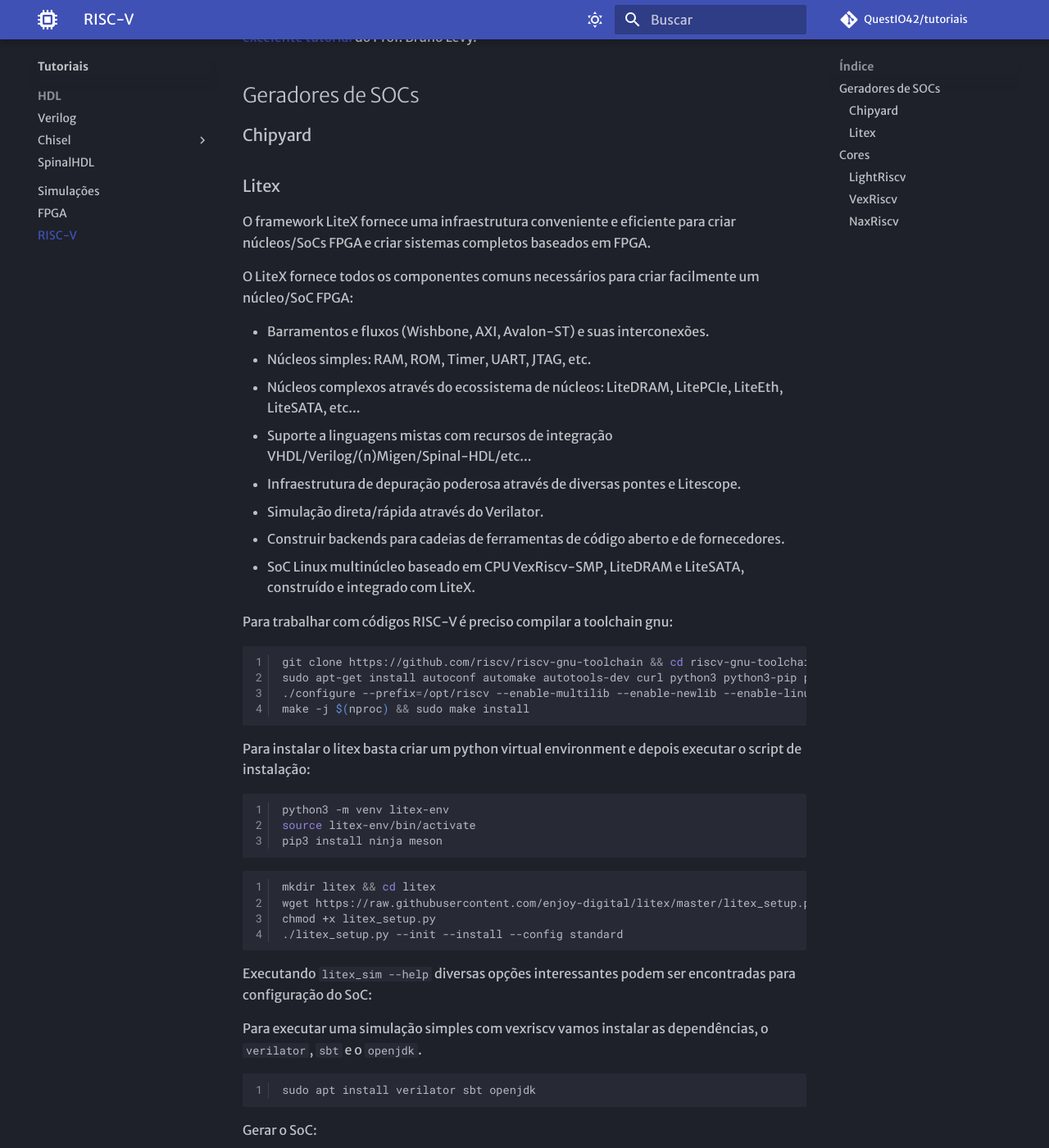
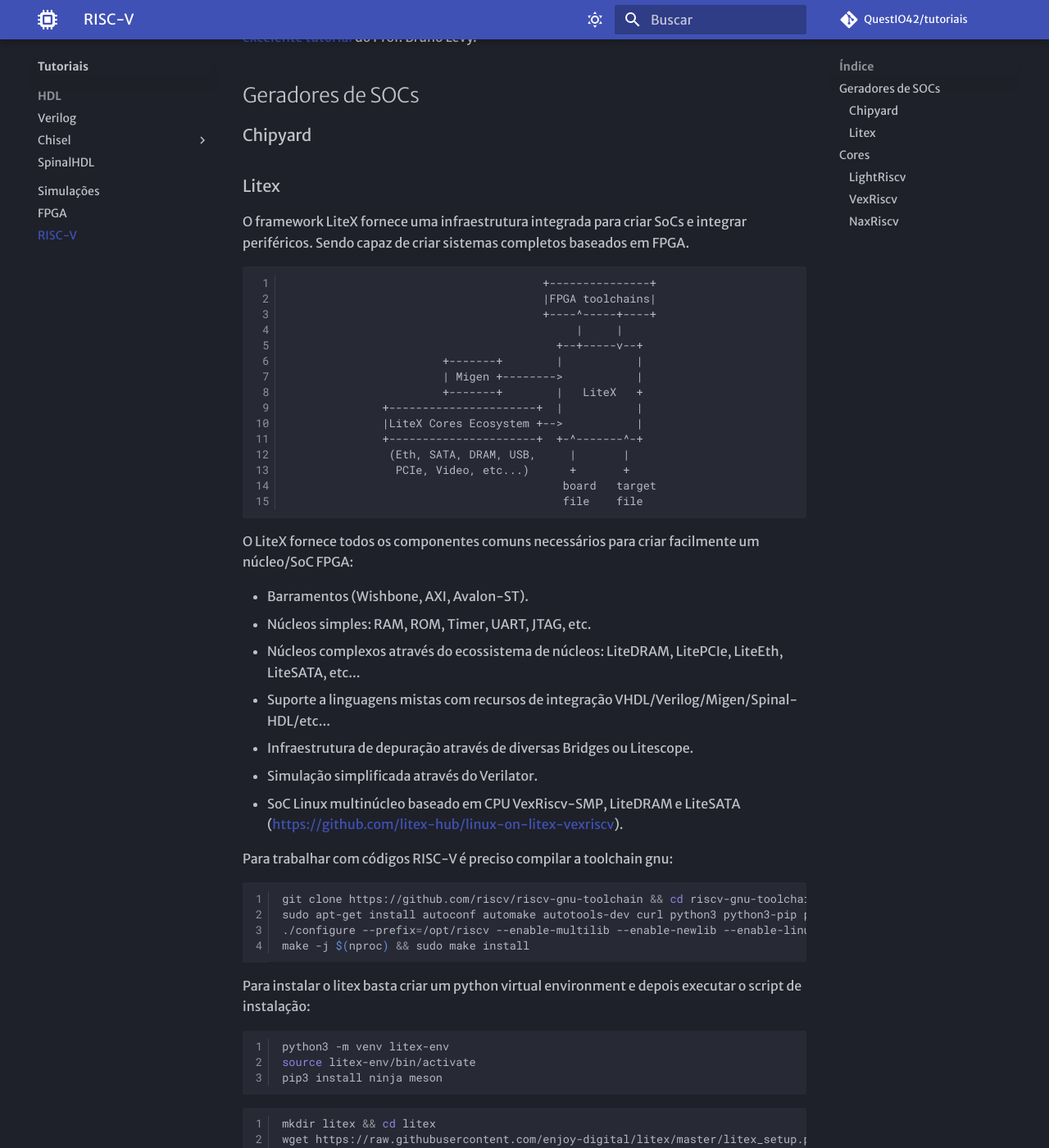
Before and after one commit to QuestIO42/tutoriais, an MkDocs documentation site: the page built from docs/RISCV.md, in a window 1280 px wide and 1400 px high, scrolled down 2356 px. Shown: the whole window at 82% size. Built offline with MkDocs 1.6.1 and Material for MkDocs 9.7.7, drawn with Linux system fonts in a browser that asks for light colours; comment, search, counter and statistics services are not loaded; some of the changed text lies outside the part shown.

Commit message:
update: fix some things

````diff
--- a/docs/RISCV.md
+++ b/docs/RISCV.md
@@ -68,18 +68,35 @@
 
 ### Litex
 
-O framework LiteX fornece uma infraestrutura conveniente e eficiente para criar núcleos/SoCs FPGA e criar sistemas completos baseados em FPGA.
+O framework LiteX fornece uma infraestrutura integrada para criar SoCs e integrar periféricos. Sendo capaz de criar sistemas completos baseados em FPGA.
+
+```txt
+                                      +---------------+
+                                      |FPGA toolchains|
+                                      +----^-----+----+
+                                           |     |
+                                        +--+-----v--+
+                       +-------+        |           |
+                       | Migen +-------->           |
+                       +-------+        |   LiteX   +
+              +----------------------+  |           |
+              |LiteX Cores Ecosystem +-->           |
+              +----------------------+  +-^-------^-+
+               (Eth, SATA, DRAM, USB,     |       |
+                PCIe, Video, etc...)      +       +
+                                         board   target
+                                         file    file
+```
 
 O LiteX fornece todos os componentes comuns necessários para criar facilmente um núcleo/SoC FPGA:
 
-- Barramentos e fluxos (Wishbone, AXI, Avalon-ST) e suas interconexões.
+- Barramentos (Wishbone, AXI, Avalon-ST).
 - Núcleos simples: RAM, ROM, Timer, UART, JTAG, etc.
 - Núcleos complexos através do ecossistema de núcleos: LiteDRAM, LitePCIe, LiteEth, LiteSATA, etc...
-- Suporte a linguagens mistas com recursos de integração VHDL/Verilog/(n)Migen/Spinal-HDL/etc...
-- Infraestrutura de depuração poderosa através de diversas pontes e Litescope.
-- Simulação direta/rápida através do Verilator.
-- Construir backends para cadeias de ferramentas de código aberto e de fornecedores.
-- SoC Linux multinúcleo baseado em CPU VexRiscv-SMP, LiteDRAM e LiteSATA, construído e integrado com LiteX.
+- Suporte a linguagens mistas com recursos de integração VHDL/Verilog/Migen/Spinal-HDL/etc...
+- Infraestrutura de depuração através de diversas Bridges ou Litescope.
+- Simulação simplificada através do Verilator.
+- SoC Linux multinúcleo baseado em CPU VexRiscv-SMP, LiteDRAM e LiteSATA (https://github.com/litex-hub/linux-on-litex-vexriscv).
 
 Para trabalhar com códigos RISC-V é preciso compilar a toolchain gnu:
 ```sh
@@ -114,10 +131,11 @@
 litex_sim --integrated-main-ram-size=0x10000 --cpu-type=vexriscv --no-compile-gateware
 ```
 
-Para executar um código simples de exemplo vamos executar:
+Para executar um código simples simulado como exemplo vamos executar o `donut`:
 ```sh
+litex_sim --integrated-sram-size=0x2000 --integrated-main-ram-size=0x10000 --cpu-type=vexriscv --cpu-variant=full --no-compile-gateware
 litex_bare_metal_demo --build-path=build/sim/
-litex_sim --integrated-main-ram-size=0x10000000 --cpu-type=vexriscv --cpu-variant=full --ram-init=demo.bin
+litex_sim --integrated-sram-size=0x2000 --integrated-main-ram-size=0x10000 --cpu-type=vexriscv --cpu-variant=full --ram-init=demo.bin
 ```
 
 Um console como esse será iniciado o SoC irá executar o código carregado:
@@ -160,7 +178,9 @@
 
 ```sh
 # python3 -m litex_boards.targets.<board> --help
-python3 -m litex_boards.targets.sipeed_tang_primer_20k --build --load
+python3 -m litex_boards.targets.sipeed_tang_primer_20k --build
+litex_bare_metal_demo --build-path=build/sipeed_tang_primer_20k/
+python3 -m litex_boards.targets.sipeed_tang_primer_20k --load
 ```
 
 Os códigos para serem executados no Core podem ser compilados na árvore:
@@ -244,14 +264,14 @@
 
 O NaxRiscv é uma implementação RISC-V escrita em SpinalHDL. Dentre os recursos suportados estão:
 
-- Execução fora de ordem com renomeação de registradores
-- Superscalar (ex: 2 decodificadores, 3 unidades de execução, 2 desativadas)
-- (RV32/RV64)IMAFDCSU (Linux/Buildroot funciona em hardware)
-- HDL portátil, mas FPGA com RAM distribuída
-- Elaboração de hardware descentralizada (nível superior vazio parametrizado com plugins)
-- Frontend implementado em torno de uma estrutura de pipeline para facilitar a personalização
-- MMU com hardware reabastecido (SV32, SV39)
-- Visualização do pipeline por meio de simulação do Verilator e Konata
+- Execução fora de ordem com renomeação de registradores.
+- Superscalar (ex: 2 decodificadores, 3 unidades de execução, 2 desativadas).
+- (RV32/RV64)IMAFDCSU (Linux/Buildroot funciona em hardware).
+- HDL portátil, mas FPGA com RAM distribuída.
+- Elaboração de hardware descentralizada (nível superior vazio parametrizado com plugins).
+- Frontend implementado em torno de uma estrutura de pipeline para facilitar a personalização.
+- MMU com hardware reabastecido (SV32, SV39).
+- Visualização do pipeline por meio de simulação do Verilator e Konata.
 - Suporte a JTAG / OpenOCD / GDB implementando o RISCV External Debug Support v. 0.13.2
 
 No exemplo que se segue vamos usar o `VexRiscv` uma derivação do `NaxRiscv`, para isso temos que instalar o `verilator`, `sbt` e o `openjdk`:
````
Also changed, not shown: other parts of docs/RISCV.md (+6 -6 lines).
